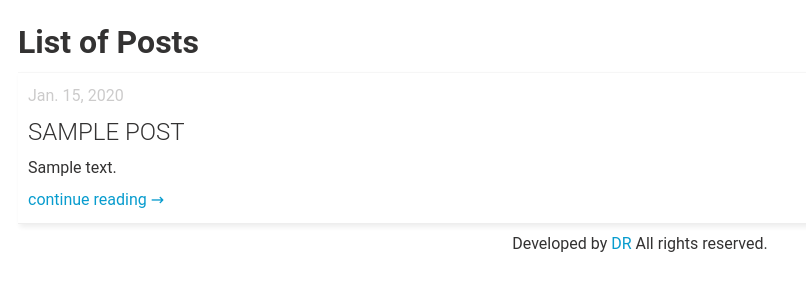
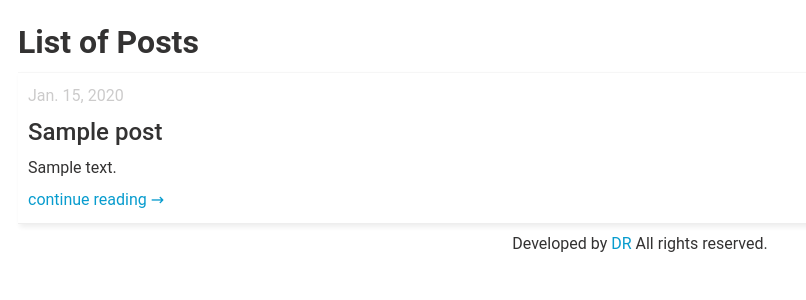
Before and after one commit to dev-drprasad/my_blog, a Django app: page /posts/ in a window 1280 px wide. Shown: the top 300 px of the page, without its empty margins (0-806 px from the left). Run offline with Django 3.2, Linux system fonts and the light colour scheme; tables that the repository leaves empty hold one stand-in row (values such as "Sample post").

Commit message:
minor changes in styling

```diff
--- a/src/static/styles.css
+++ b/src/static/styles.css
@@ -19,8 +19,7 @@ a {
 
 .post-title a {
     color: inherit;
-    text-transform: uppercase;
-    font-weight: 300;
+    font-weight: 500;
 }
 
 .post-title a:hover {
```
